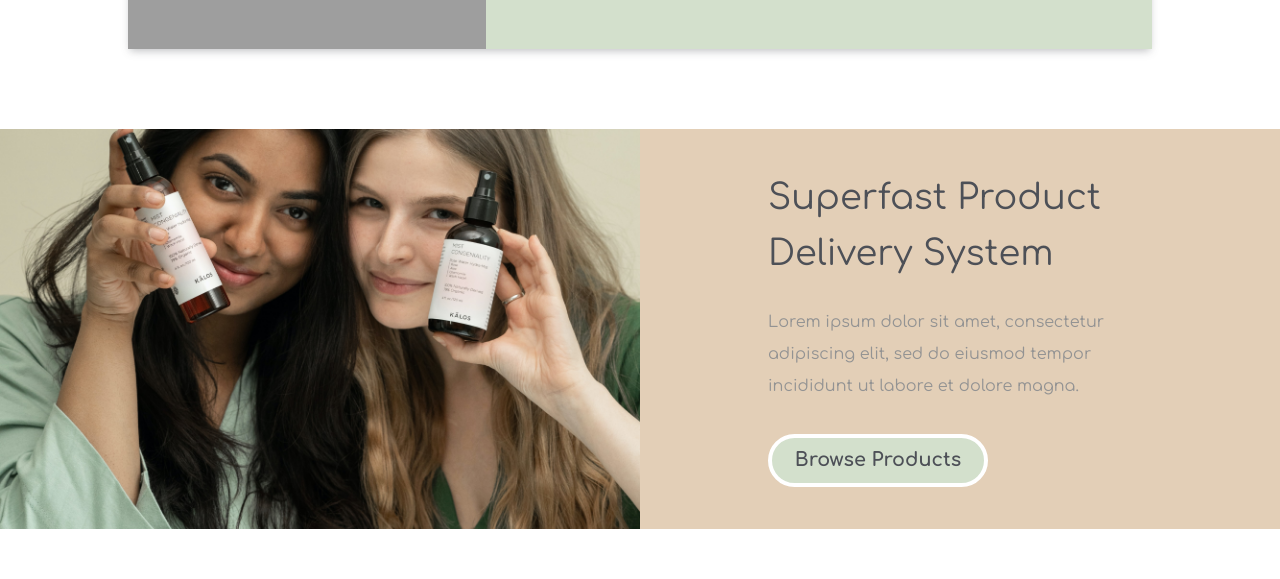
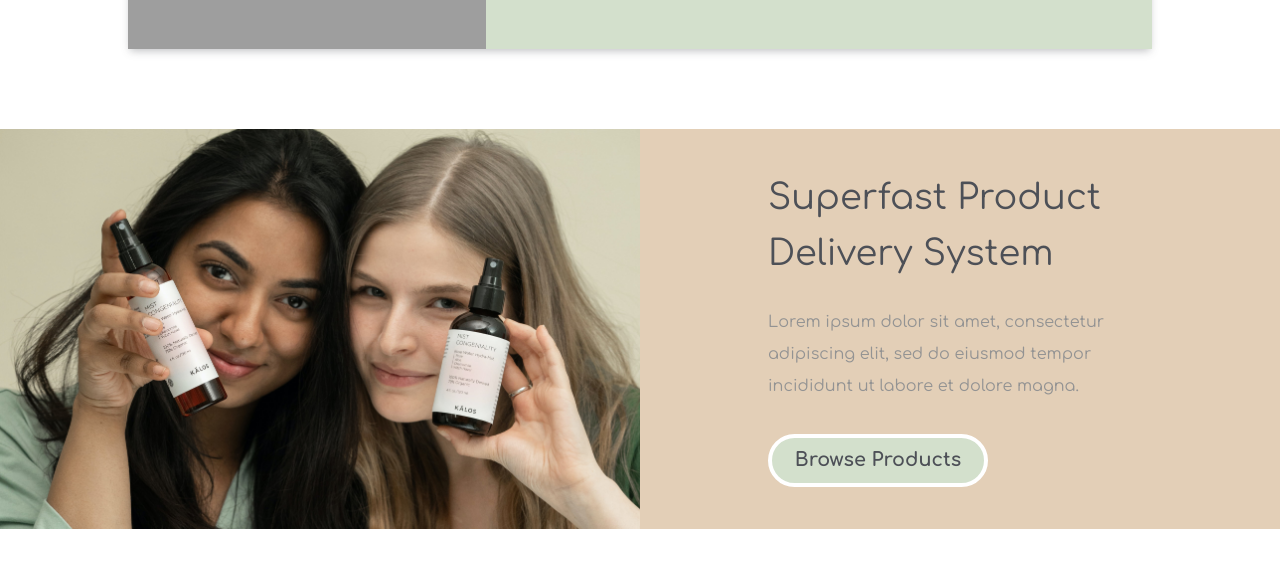
Before and after one commit to Mattia-Rollo/laravel-fashion-shop, a Vue app: page / in a window 1280 px wide. Shown: the part 1240-1819 px from the top of the page. Built offline with nearby package versions, Linux system fonts and the light colour scheme; no server answers; grey boxes are pictures that could not be loaded.

Commit message:
added new img

```diff
--- a/src/components/HomeDeliveryComponent.vue
+++ b/src/components/HomeDeliveryComponent.vue
@@ -36,7 +36,7 @@
         .home_delivery_section_img{
             height: 100%;
             width: 50%;
-            background-image: url(/img/delivery_temp.jpg);
+            background-image: url(/img/delivery.jpg);
             background-size: cover;
             background-repeat: no-repeat;
             background-position: center;
```
Also changed, not shown: public/img/delivery.jpg (added).
